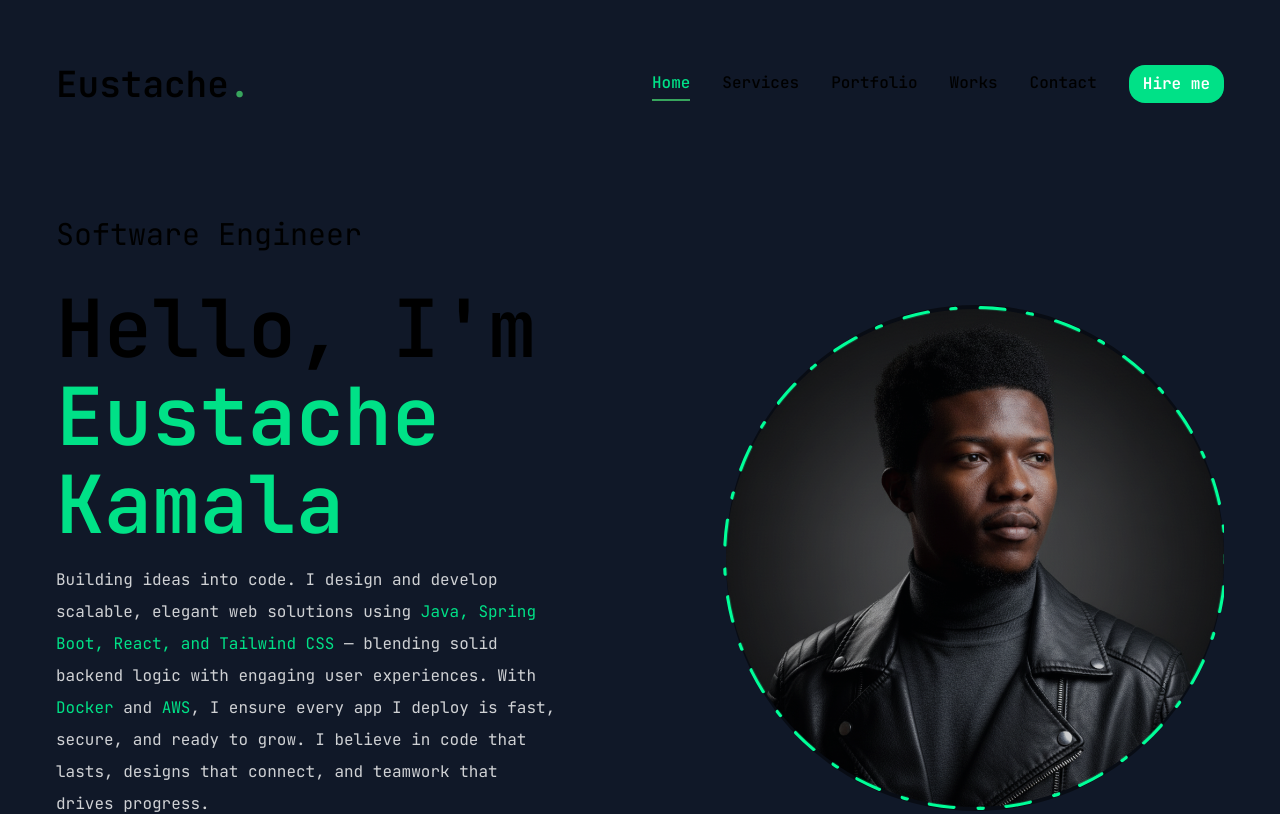
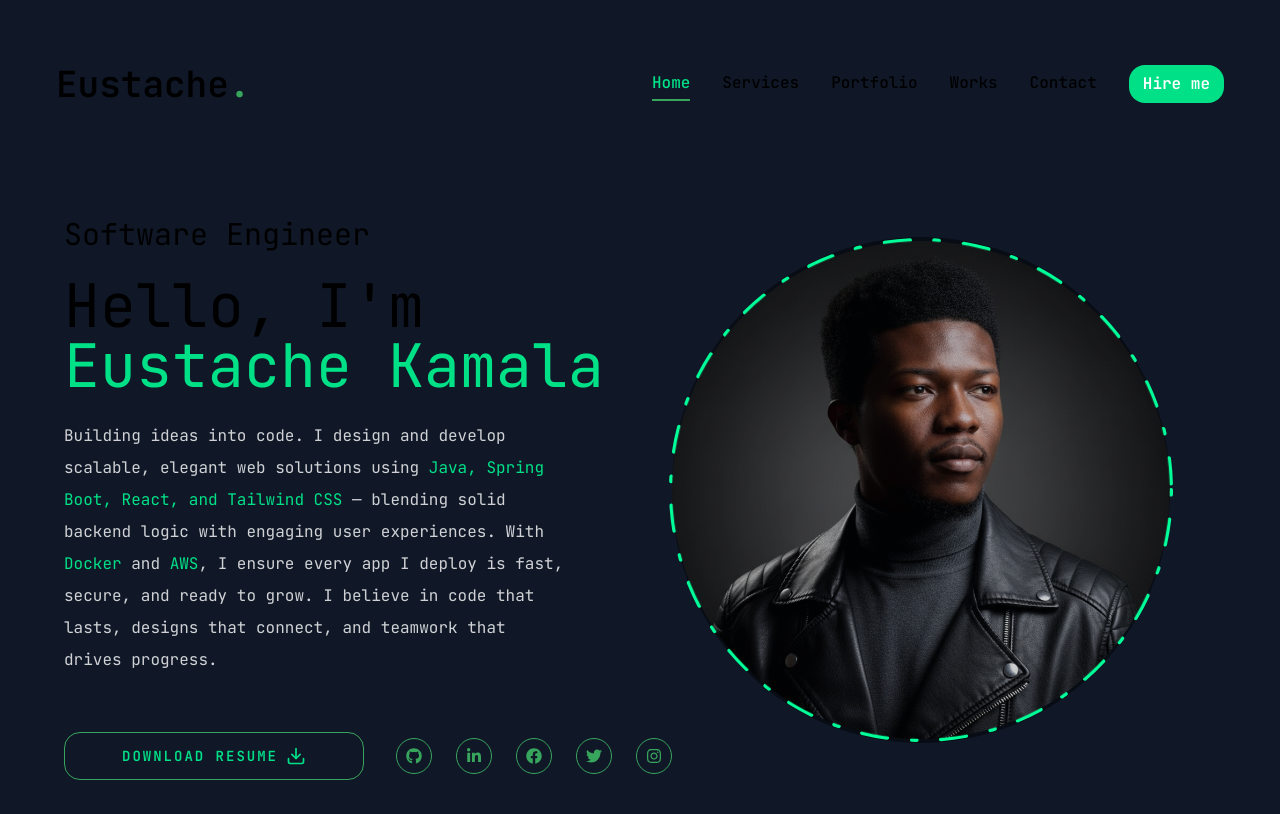
Before and after one commit to Eustachekamala/Portfolio-eustache, a Next.js app: page / in a window 1280 px wide. Shown: the top 814 px of the page. Built offline with nearby package versions, Linux system fonts and the light colour scheme.

Commit message:
updated the home page style

```diff
--- a/app/page.jsx
+++ b/app/page.jsx
@@ -7,12 +7,12 @@ export default function Home() {
     return (
         <section className="h-full">
             <div className="container mx-auto flex items-center">
-                <div className="flex flex-col xl:flex-row items-center justify-between xl:pt-4 xl:pb-6 overflow-hidden ">
+                <div className="flex flex-col xl:flex-row items-center justify-between xl:pt-4 xl:pb-6 p-2 ">
                     {/** Text */}
-                    <div className="flex flex-col gap-4 mt-8 md:mt-4 text-center xl:text-left order-2 xl:order-none">
+                    <div className="flex flex-col gap-6 mt-8 md:mt-4 text-center xl:text-left order-2 xl:order-none">
                         <div className="flex flex-col">
                             <span className="text-3xl">Software Engineer</span>
-                            <h1 className="h1 mt-8">
+                            <h1 className="text-6xl mt-6">
                                 Hello, I&apos;m <br />{" "}
                                 <span className="text-accent-500">Eustache Kamala</span>
                             </h1>
```
